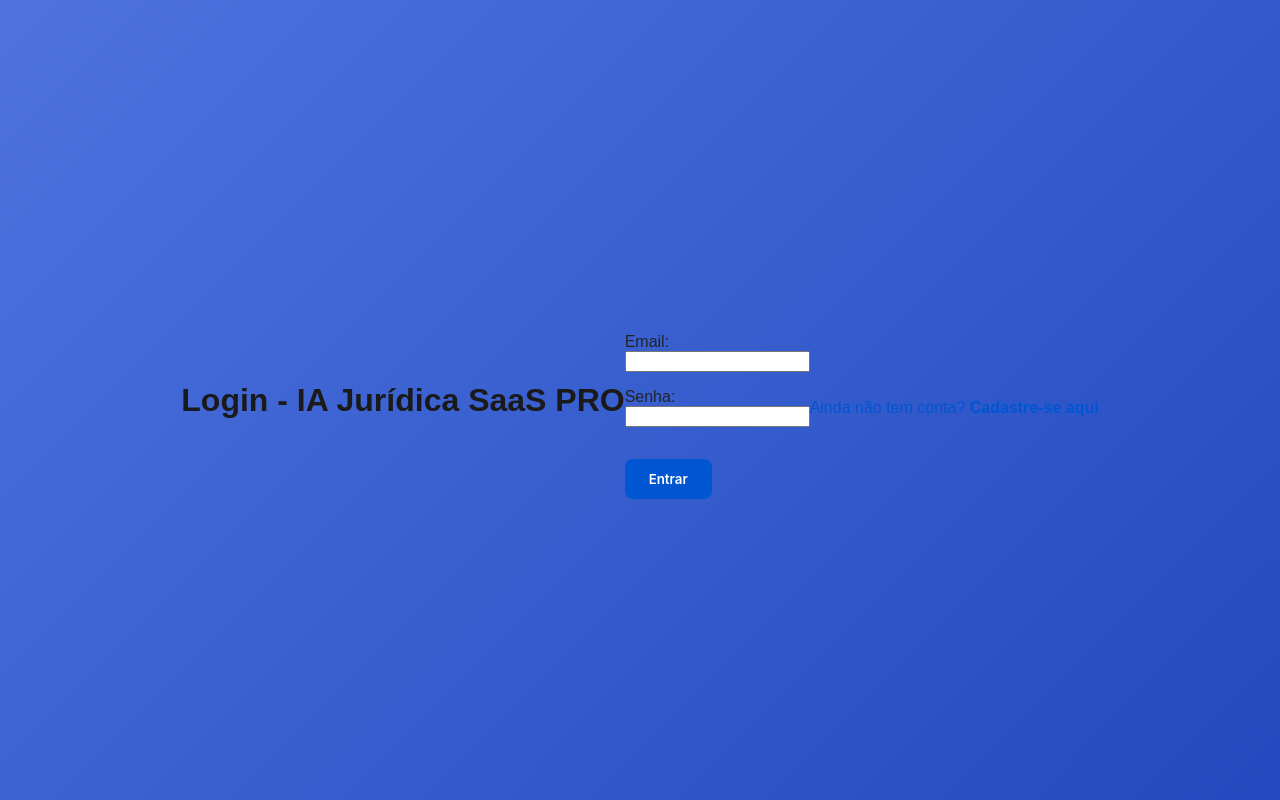
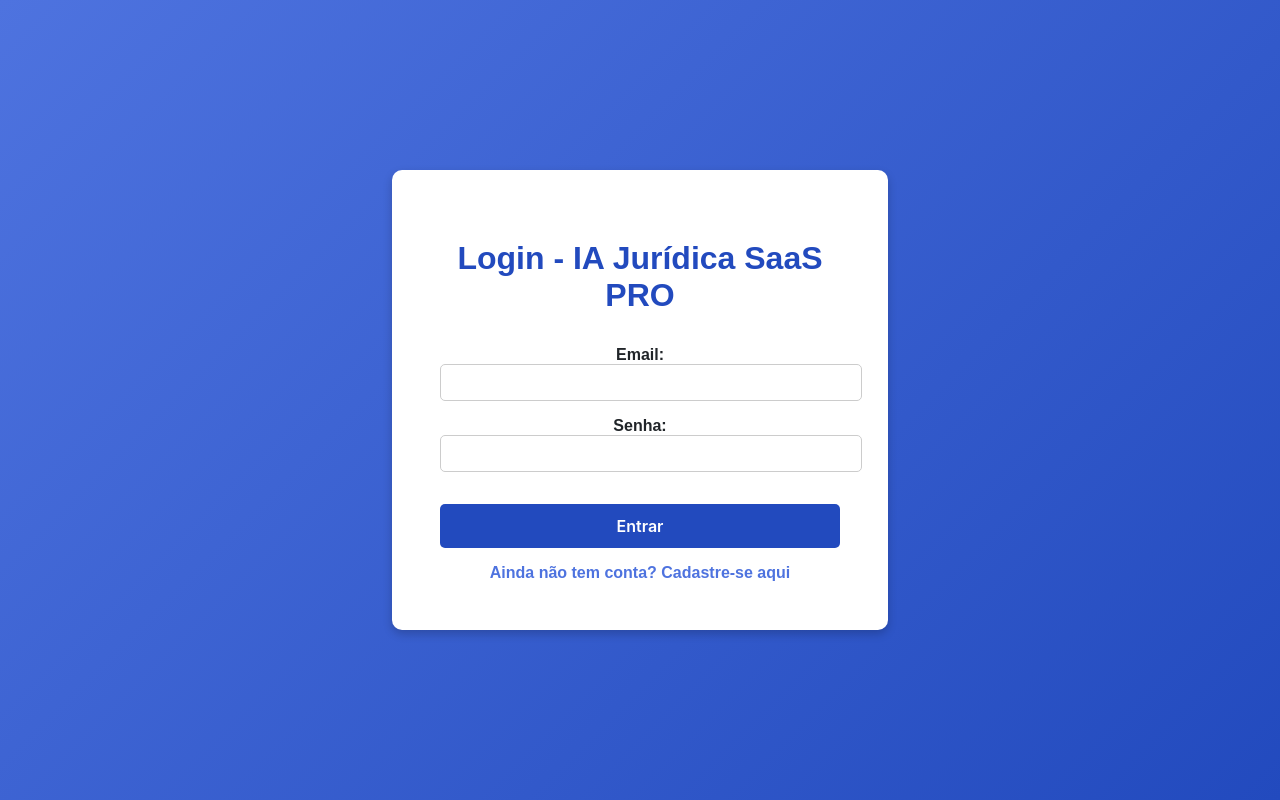
Before and after one commit to aijuridica/ia-juridica-saas-pro, a Next.js app in the folder frontend/: page /login in a window 1280 px wide. Built offline with nearby package versions, Linux system fonts and the light colour scheme.

Commit message:
Update login.js

```diff
--- a/frontend/pages/login.js
+++ b/frontend/pages/login.js
@@ -13,43 +13,79 @@ export default function Login() {
   };
 
   return (
-<div style={{     display: 'flex',
+<div style={{
+    display: 'flex',
     justifyContent: 'center',
     alignItems: 'center',
     height: '100vh',
     background: 'linear-gradient(135deg, #4E73DF, #224ABE)',
     fontFamily: 'Poppins, sans-serif',
- }}>
-        <h1>Login - IA Jurídica SaaS PRO</h1>
+}}>
+    <div style={{
+        padding: '3rem',
+        background: '#fff',
+        borderRadius: '10px',
+        boxShadow: '0 4px 10px rgba(0, 0, 0, 0.2)',
+        width: '400px',
+        textAlign: 'center',
+    }}>
+        <h1 style={{ color: '#224ABE' }}>Login - IA Jurídica SaaS PRO</h1>
         <form onSubmit={handleLogin} style={{ marginTop: '2rem' }}>
-            <div>
-                <label>Email:</label><br />
+            <div style={{ marginBottom: '1rem' }}>
+                <label style={{ fontWeight: '600' }}>Email:</label><br />
                 <input
                     type="email"
                     value={email}
                     onChange={(e) => setEmail(e.target.value)}
                     required
+                    style={{
+                        width: '100%',
+                        padding: '10px',
+                        borderRadius: '5px',
+                        border: '1px solid #ccc',
+                    }}
                 />
             </div>
 
-            <div style={{ marginTop: '1rem' }}>
-                <label>Senha:</label><br />
+            <div style={{ marginBottom: '1rem' }}>
+                <label style={{ fontWeight: '600' }}>Senha:</label><br />
                 <input
                     type="password"
                     value={senha}
                     onChange={(e) => setSenha(e.target.value)}
                     required
+                    style={{
+                        width: '100%',
+                        padding: '10px',
+                        borderRadius: '5px',
+                        border: '1px solid #ccc',
+                    }}
                 />
             </div>
 
-            <button type="submit" style={{ marginTop: '2rem' }}>Entrar</button>
+            <button type="submit" style={{
+                marginTop: '1rem',
+                padding: '12px',
+                width: '100%',
+                background: '#224ABE',
+                color: '#fff',
+                border: 'none',
+                borderRadius: '5px',
+                fontSize: '16px',
+                cursor: 'pointer',
+                transition: '0.3s',
+            }}>
+                Entrar
+            </button>
         </form>
 
         <div style={{ marginTop: '1rem' }}>
-            <Link href="/register">
+            <Link href="/register" style={{ color: '#4E73DF', fontWeight: '600' }}>
                 Ainda não tem conta? <b>Cadastre-se aqui</b>
             </Link>
         </div>
     </div>
+</div>
+
 );
 }
```
